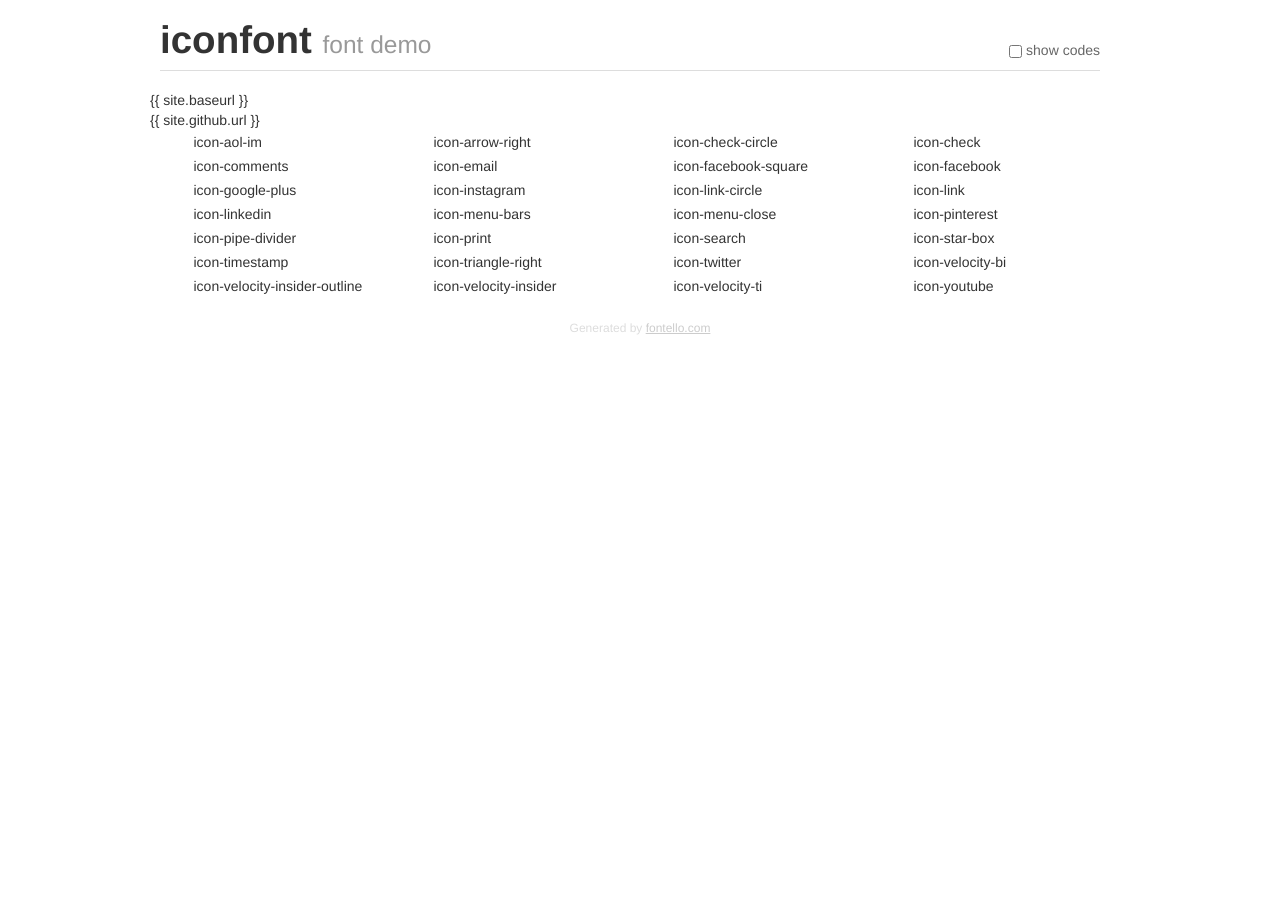
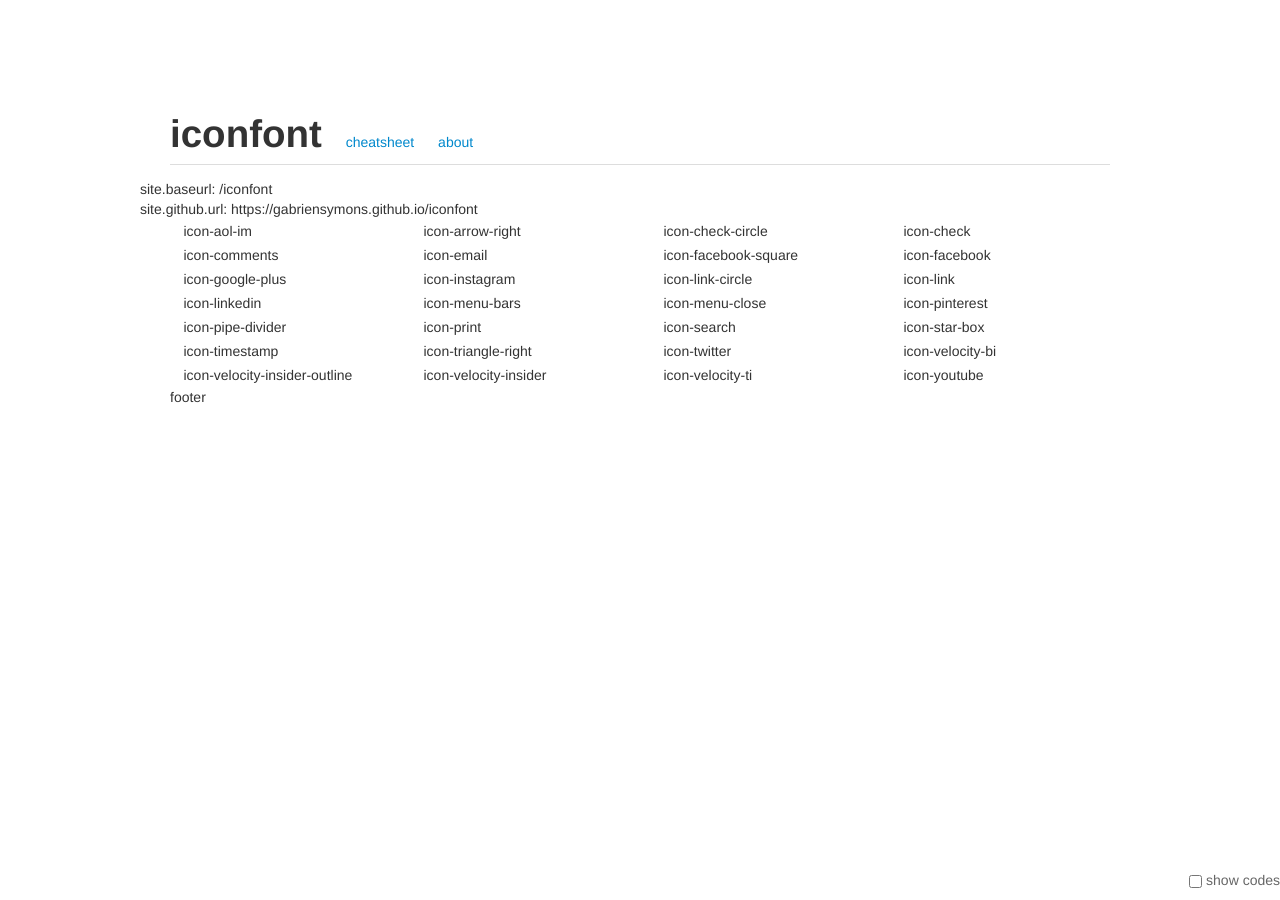
Before and after one commit to gabriensymons/iconfont, a Jekyll site: the page built from index.html, in a window 1280 px wide. Built offline with Jekyll 4.4.1, drawn with Linux system fonts in a browser that asks for light colours; some web fonts are replaced.

Commit message:
Update templates with _includes

```diff
--- a/_config.yml
+++ b/_config.yml
@@ -20,3 +20,14 @@ baseurl: /iconfont
 
 # This way you can preview your site locally from the site root on localhost, but when GitHub
 # generates your pages from the gh-pages branch all the URLs will start with /project-name and resolve properly.
+
+# Site-wide defaults
+# The defaults key holds an array of scope/values pairs that define what defaults
+# should be set for a particular file path, and optionally, a file type in that path.
+defaults:
+    -
+        scope:
+            path: "" # an empty string here means all files in the project
+            type: "pages"
+        values:
+            layout: "default"
--- /dev/null
+++ b/_includes/nav.html
@@ -0,0 +1,13 @@
+<ul class="header">
+    <li class="header-item">
+        <h1>
+            iconfont
+        </h1>
+    </li>
+    <li class="header-item">
+        <a href="index">cheatsheet</a>
+    </li>
+    <li class="header-item">
+        <a href="about">about</a>
+    </li>
+</ul>
--- a/_layouts/default.html
+++ b/_layouts/default.html
@@ -0,0 +1,42 @@
+<!DOCTYPE html>
+<html>
+<head>
+    <title>{{ page.title }}</title>
+
+    <!-- Link to stylesheet -->
+    <!-- <link href="{{ site.github.url }}/assets/styles/main.css" rel="stylesheet"> -->
+    <!-- <link href="{{ site.baseurl }}/assets/styles/main.css" rel="stylesheet"> -->
+    <link rel="stylesheet" href="assets/styles/main.css">
+
+    <!-- TODO: remove this script and always show the codes -->
+    <script>
+    function toggleCodes(on) {
+        var obj = document.getElementById('icons');
+
+        if (on) {
+          obj.className += ' codesOn';
+      } else {
+          obj.className = obj.className.replace(' codesOn', '');
+      }
+    }
+    </script>
+</head>
+
+<body>
+
+    <nav class="container">
+        {% include nav.html %}
+    </nav>
+
+    <div class="container">
+        <div class="row">
+            {{ content }}
+        </div>
+    </div>
+
+    <footer class="container">
+        footer
+    </footer>
+
+</body>
+</html>
--- /dev/null
+++ b/about.html
@@ -0,0 +1,4 @@
+---
+title: iconfont
+---
+About
--- a/assets/styles/main.css
+++ b/assets/styles/main.css
@@ -206,29 +206,20 @@ h1 {
     margin: 10px 0;
 
     font-family: inherit;
+    font-size: 38.5px;
     font-weight: bold;
     line-height: 20px;
+    line-height: 40px;
     color: inherit;
 
     text-rendering: optimizelegibility;
 }
 
 h1 small {
+    font-size: 24.5px;
     font-weight: normal;
     line-height: 1;
     color: #999;
-}
-
-h1 {
-    line-height: 40px;
-}
-
-h1 {
-    font-size: 38.5px;
-}
-
-h1 small {
-    font-size: 24.5px;
 }
 
 body {
@@ -236,16 +227,17 @@ body {
 }
 
 .header {
-    position: fixed;
-    z-index: 10;
-    top: 0;
-    left: 50%;
-
-    margin-left: -480px;
-    padding-top: 10px;
+    padding-left: 0;
 
     border-bottom: 1px solid #ddd;
     background-color: #fff;
+    list-style: none;
+}
+
+.header-item {
+    display: inline-block;
+
+    margin-right: 20px;
 }
 
 .footer {
@@ -292,13 +284,14 @@ body {
 
 @font-face {
     font-family: 'bi-icons';
+    font-weight: normal;
+    font-style: normal;
+
     src: url('../font/bi-icons.eot?51672066');
     src: url('../font/bi-icons.eot?51672066#iefix') format('embedded-opentype'),
          url('../font/bi-icons.woff?51672066') format('woff'),
          url('../font/bi-icons.ttf?51672066') format('truetype'),
          url('../font/bi-icons.svg?51672066#bi-icons') format('svg');
-    font-weight: normal;
-    font-style: normal;
 }
 
 .demo-icon {
--- a/index.html
+++ b/index.html
@@ -1,41 +1,17 @@
-<!DOCTYPE html>
-<html>
-<head>
-    <!--[if lt IE 9]><script language="javascript" type="text/javascript" src="//html5shim.googlecode.com/svn/trunk/html5.js"></script><![endif]-->
-
-    <!-- Link to stylesheet -->
-    <!-- <link href="{{ site.github.url }}/assets/styles/main.css" rel="stylesheet"> -->
-    <!-- <link href="{{ site.baseurl }}/assets/styles/main.css" rel="stylesheet"> -->
-    <link rel="stylesheet" href="assets/styles/main.css">
-
-    <!-- TODO: remove this script and always show the codes -->
-    <script>
-    function toggleCodes(on) {
-        var obj = document.getElementById('icons');
-
-        if (on) {
-          obj.className += ' codesOn';
-      } else {
-          obj.className = obj.className.replace(' codesOn', '');
-      }
-    }
-    </script>
-</head>
-<body>
-    <div class="container header">
-        <h1>
-            iconfont
-            <small>font demo</small>
-        </h1>
+---
+layout: default
+title: iconfont
+---
+<div class="container">
     <label class="switch">
         <input type="checkbox" onclick="toggleCodes(this.checked)">show codes
     </label>
 </div>
 <div id="icons" class="container">
     <div class="row">
-            {{ site.baseurl }}
+        site.baseurl: {{ site.baseurl }}
         <br>
-            {{ site.github.url }}
+        site.github.url: {{ site.github.url }}
     </div>
     <div class="row">
         <div title="Code: 0xe800" class="the-icons span3"><i class="demo-icon icon-aol-im">&#xe800;</i> <span class="i-name">icon-aol-im</span><span class="i-code">0xe800</span></div>
@@ -80,6 +56,3 @@
         <div title="Code: 0xe81b" class="the-icons span3"><i class="demo-icon icon-youtube">&#xe81b;</i> <span class="i-name">icon-youtube</span><span class="i-code">0xe81b</span></div>
     </div>
 </div>
-    <div class="container footer">Generated by <a href="http://fontello.com">fontello.com</a></div>
-</body>
-</html>
```
Lines whose indentation alone changed are shown as unchanged.
